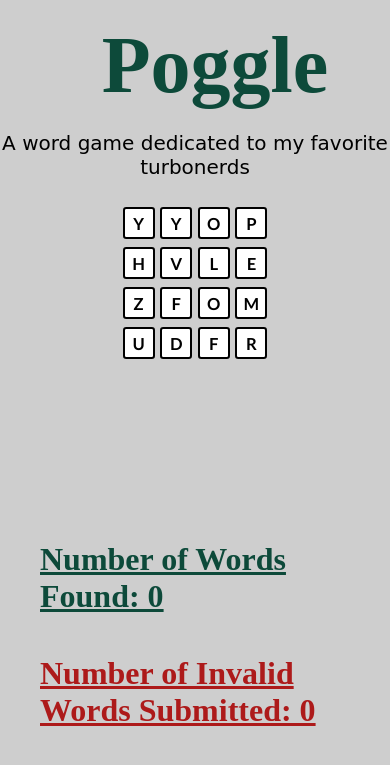
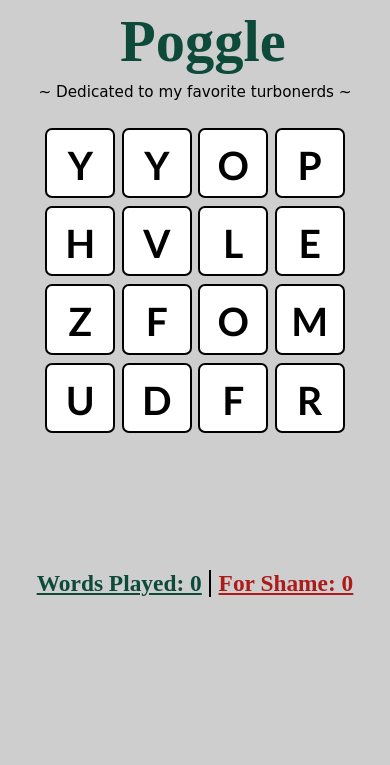
Before and after one commit to prairie-amelia/my-first-blog, a Django app: a page that uses poggle_play/templates/poggle_play/show_board.html in a window 390 px wide. Shown: the top 765 px of the page. Run offline with Django 5.2, Linux system fonts and the light colour scheme; data comes from the database, SQL or seed files in the repository; data that the repository does not hold is empty.

Commit message:
better ui for mobile

```diff
--- a/poggle_play/templates/poggle_play/show_board.html
+++ b/poggle_play/templates/poggle_play/show_board.html
@@ -7,7 +7,7 @@
     </head>
     <header>
         <h1>Poggle</h1>
-        <p id="dedication">A word game dedicated to my favorite turbonerds</p>
+        <p id="dedication">~ Dedicated to my favorite turbonerds ~</p>
     </header>
     <body>
         <div id="board">
@@ -21,19 +21,27 @@
                 {% endfor %}
             </div>
         </div>
+        <div id="word_area">
+            <div class="align_buttons"><button id="clear">clear</button></div>
             <div id="current_word"></div>
-        <div id="enter_clear_buttons"><button id="clear">clear</button><a href = "/"><button id="enter_word">enter</button></a><button id="already_played">that word has already been found</button></div>
+            <a class="align_buttons" href = "/"><button id="enter_word">✓</button></a>
+        </div>
+        <p id="already_played">word already played</p>
+        <div class="divider"></div>
+        <div class="played_container">
             <div class="word_list valid">
-            <div class="running_count_valid">Number of Words Found: {{ word_list|length }}</div>
+                <div class="running_count_valid list_header">Words Played: {{ word_list|length }}</div>
                 {% for w in word_list %}
                     <div class="played_word">{{ w }}</div>
                 {% endfor %}
             </div>
+            <div class="divider"></div>
             <div class="word_list">
-            <div class="running_count_invalid">Number of Invalid Words Submitted: {{ invalid_word_list|length }}</div>
+                <div class="running_count_invalid list_header">For Shame: {{ invalid_word_list|length }}</div>
                 {% for v in invalid_word_list %}
                     <div class="played_word">{{ v }}</div>
                 {% endfor %}
+            </div>
         </div>
     </body>
     <footer>
--- a/static/css/board.css
+++ b/static/css/board.css
@@ -10,25 +10,30 @@
 
 h1{
     color: #0D4A3A;
-    font-size: 5em;
+    font-size: 15cqw;
     display: block;
     width: 100%;
     text-align: center;
-    margin: 0.25em;
+    margin: 2cqw;
+}
+
+body{
+    overflow-x: hidden;
 }
 
 #dedication{
     font-family: cursive;
-    font-size: 1.25em;
+    font-size: 3.9cqw;
     display: block;
     width: 100%;
     text-align: center;
+    margin: 0  auto 1.5em auto;
 }
 
 #board{
-    width: 40vw;
-    height: 40vw;
-    margin: 1.5em auto;
+    width: 80vw;
+    height: 80vw;
+    margin: 6cqw auto;
 }
 
 #layout{
@@ -51,11 +56,11 @@
     background-color: white;
     border: 2px solid black;
     font-family: 'Gill Sans', 'Gill Sans MT', Calibri, 'Trebuchet MS', sans-serif;
-    font-size: 4.25vw;
+    font-size: 10cqw;
     font-weight: bold;
-    width: 8.2vw;
-    height: 8.2vw;
-    line-height: 8.2vw;
+    width: 18cqw;
+    height: 18cqw;
+    line-height: 18cqw;
     text-align: center;
     vertical-align: middle;
     border-radius: 10%;
@@ -65,62 +70,125 @@
     cursor: pointer;
 }
 
-#current_word{
-    color: #0D4A3A;
-    font-size: 4em;
-    display: block;
-    width: 100%;
-    text-align: center;
-    margin: 0.25em;
-    font-family: "Segoe UI", system-ui, Roboto, "Helvetica Neue", Arial, sans-serif, "Apple Color Emoji", "Segoe UI Emoji", "Segoe UI Symbol", "Noto Color Emoji";
-}
-
 .selected{
     border: 7px solid #0D4A3A;
     background-color: #7ffedc;
 }
 
-#clear, #enter_word, #already_played{
-    padding: 0.2em 0;
-    font-size: 1em;
-    width: 10vw;
+#word_area{
+    width: 75vw;
+    display: flex;
+    flex-direction: row;
+    justify-content: space-around;
+    margin: 3cqw auto 1cqw auto;
+}
+
+#current_word{
+    color: #7ffedc;
+    text-shadow: -1px 0 black, 0 1px black, 1px 0 black, 0 -1px black;
+    font-size: 12cqw;
+    display: block;
+    width: 90vw;
+    height: 15cqw;
+    line-height: 15cqw;
+    text-align: center;
+    margin-bottom: 2cqw;
+    font-family: "Segoe UI", system-ui, Roboto, "Helvetica Neue", Arial, sans-serif, "Apple Color Emoji", "Segoe UI Emoji", "Segoe UI Symbol", "Noto Color Emoji";
+}
+
+.align_buttons{
+    display: flex;
+    flex-direction: column;
+    justify-content: space-around;
+}
+
+#enter_word, #clear{
     text-align: center;
 }
 
-#already_played{
-    color: grey;
+ #clear{
+    font-size: 4cqw;
+    border: 1.5px solid rgb(173, 26, 26);
+    background-color: white;
+    border-radius: 10%;
+    height: 6cqw;
+    width: 12cqw;
+    color: red;
+ }
+
+#enter_word{
+    border-radius: 50%;
+    height: 10cqw;
+    width: 10cqw;
+    font-weight: bold;
+    color: white;
+    font-size: 5cqw;
+    background-color: #0D4A3A;
+    box-shadow: 0 0 2cqw 1cqw #7ffedc;
 }
 
-#enter_clear_buttons{
-    display: flex;
-    flex-direction: row;
-    justify-content: space-around;
-    width: 30vw;
-    margin: 0.5em auto;
+#already_played{
+    color: rgb(94, 94, 94);
+    margin: 0 auto;
+    width: 100%;
+    text-align: center;
+    font-size: 4.5cqw;
 }
+
+a{
+    text-decoration: none;
+}
+
 
 .most_recent_letter{
     box-shadow: 0 0 10px 10px yellow;
 }
 
-.word_list{
-    margin: 2.5em;
+.played_container{
+    display: flex;
+    flex-direction: row;
+    width: 85vw;
+    justify-content: space-evenly;
+    margin: 5cqw auto;
+}
+
+.divider{
+    width: 0.5cqw;
+    background-color:black;
+}
+
+.list_header{
+    font-size: 6cqw;
+    font-weight: bold;
+    text-decoration: underline;
+    text-align: center;
+    width: 100%;
 }
 
 .running_count_valid{
-    font-size: 2em;
-    font-weight: bold;
     color: #0D4A3A;
-    text-decoration: underline;
 }
 
 .running_count_invalid{
-    font-size: 2em;
-    font-weight: bold;
     color: rgb(173, 26, 26);
-    text-decoration: underline;
 }
 
 .played_word{
-    font-size: 1.5em;
+    font-size: 5cqw;
 }
+
+.played_word::before{
+    content: "- ";
+    background-color: rgb(206, 206, 206);
+    margin-right: 1cqw;
+    width: 2cqw;
+    color: rgb(206, 206, 206);
+}
+
+@media screen and (min-width: 640px) {
+    #board{
+        width: 70vw;
+        height: 70vw;
+        margin: 1.5em auto;
+    }
+}
```
Lines whose indentation alone changed are shown as unchanged.
